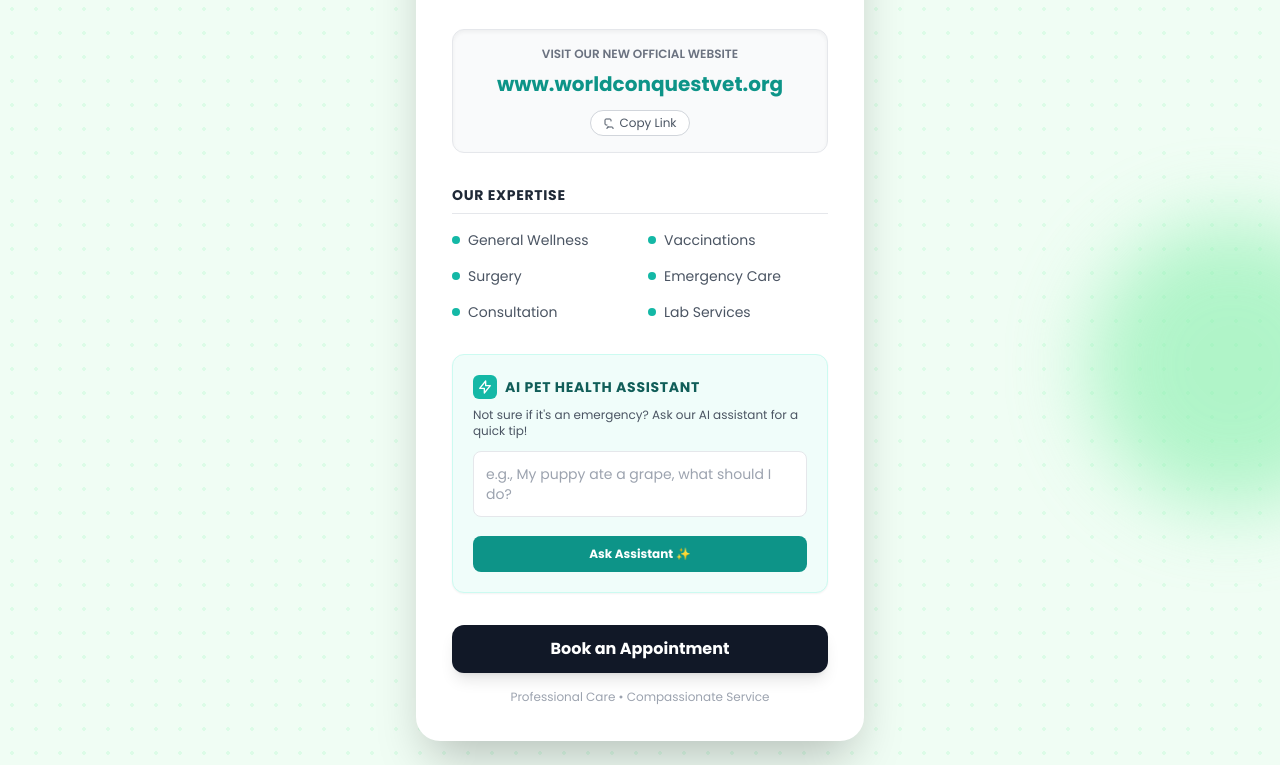
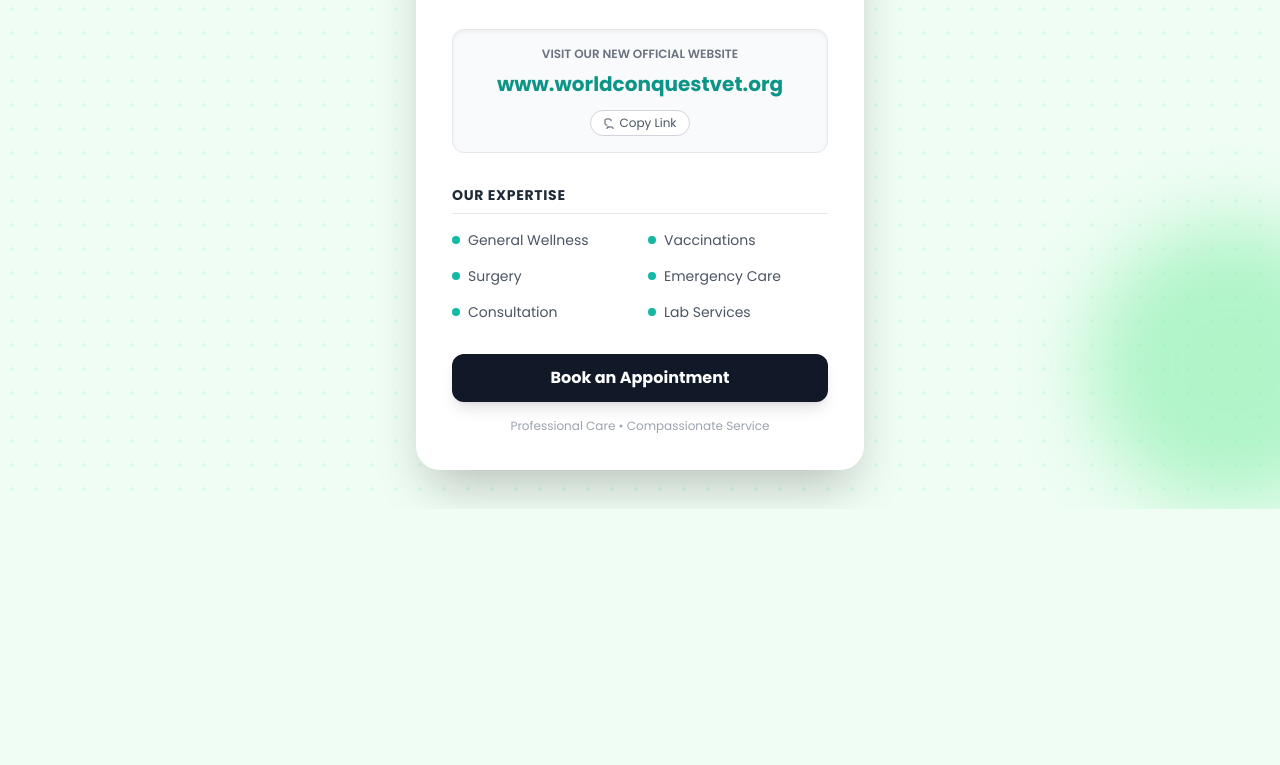
Before and after one commit to faithboy007/world-conquest-veterinary-home, a website: page microsite.html in a window 1280 px wide. Shown: the part 387-1152 px from the top of the page. After the commit the page ends 896 px from the top, so only its background shows below. Drawn offline with nearby package versions, Linux system fonts and the light colour scheme.

Commit message:
Remove AI Pet Health Assistant section from microsite
Co-Authored-By: Warp <agent@warp.dev>

```diff
--- a/microsite.html
+++ b/microsite.html
@@ -117,28 +117,6 @@
                 </div>
             </div>
 
-            <!-- AI Feature Section -->
-            <div class="bg-teal-50 rounded-xl p-5 border border-teal-100 mb-8 shadow-sm">
-                <div class="flex items-center gap-2 mb-2">
-                    <div class="bg-teal-500 text-white p-1 rounded-md">
-                        <svg xmlns="http://www.w3.org/2000/svg" class="h-4 w-4" fill="none" viewBox="0 0 24 24" stroke="currentColor">
-                            <path stroke-linecap="round" stroke-linejoin="round" stroke-width="2" d="M13 10V3L4 14h7v7l9-11h-7z" />
-                        </svg>
-                    </div>
-                    <h3 class="text-sm font-bold text-teal-800 uppercase tracking-wider">AI Pet Health Assistant</h3>
-                </div>
-                <p class="text-xs text-gray-600 mb-3">Not sure if it's an emergency? Ask our AI assistant for a quick tip!</p>
-
-                <textarea id="aiQuestion" rows="2" class="w-full text-sm p-3 rounded-lg border border-gray-200 focus:outline-none focus:border-teal-500 resize-none mb-3 placeholder-gray-400" placeholder="e.g., My puppy ate a grape, what should I do?"></textarea>
-
-                <button onclick="askAI()" id="askBtn" class="w-full bg-teal-600 hover:bg-teal-700 text-white text-xs font-bold py-2.5 px-4 rounded-lg transition-colors flex items-center justify-center gap-2">
-                    <span>Ask Assistant ✨</span>
-                </button>
-
-                <div id="aiResponse" class="hidden mt-3 text-sm text-gray-700 bg-white p-3 rounded-lg border border-teal-100 relative">
-                    <!-- Response goes here -->
-                </div>
-            </div>
 
             <!-- Call to Action -->
             <div class="text-center">
@@ -171,74 +149,6 @@
             }, 2000);
         }
 
-        // --- GEMINI API INTEGRATION ---
-        async function askAI() {
-            const questionInput = document.getElementById('aiQuestion');
-            const responseDiv = document.getElementById('aiResponse');
-            const btn = document.getElementById('askBtn');
-            const question = questionInput.value.trim();
-
-            if (!question) return;
-
-            // UI Loading State
-            btn.disabled = true;
-            const originalBtnText = btn.innerHTML;
-            btn.innerHTML = '<svg class="animate-spin h-4 w-4 text-white" xmlns="http://www.w3.org/2000/svg" fill="none" viewBox="0 0 24 24"><circle class="opacity-25" cx="12" cy="12" r="10" stroke="currentColor" stroke-width="4"></circle><path class="opacity-75" fill="currentColor" d="M4 12a8 8 0 018-8V0C5.373 0 0 5.373 0 12h4zm2 5.291A7.962 7.962 0 014 12H0c0 3.042 1.135 5.824 3 7.938l3-2.647z"></path></svg> Consulting AI...';
-
-            responseDiv.classList.add('hidden');
-            responseDiv.innerText = '';
-
-            try {
-                // Initialize API call
-                const apiKey = "AIzaSyCiO4DDdVHzajcUAnAqd-iPgGGa1Xcf7IE"; // Replace with your actual API key from https://makersuite.google.com/app/apikey
-                const prompt = `You are a helpful veterinary assistant for Dr. Dooyum at World Conquest Vet.
-                                The user is asking: "${question}"
-
-                                Provide a brief, comforting, and professional answer (max 3-4 sentences).
-                                IMPORTANT: ALWAYS end your response by suggesting they book an appointment with Dr. Dooyum for a full diagnosis.
-                                Do not provide specific medical dosages or prescriptions.`;
-
-                const url = `https://generativelanguage.googleapis.com/v1beta/models/gemini-2.5-flash-preview-09-2025:generateContent?key=${apiKey}`;
-
-                // Retry logic for robustness
-                const fetchWithRetry = async (retries = 3, delay = 1000) => {
-                    try {
-                        const response = await fetch(url, {
-                            method: 'POST',
-                            headers: { 'Content-Type': 'application/json' },
-                            body: JSON.stringify({
-                                contents: [{ parts: [{ text: prompt }] }]
-                            })
-                        });
-                        if (!response.ok) throw new Error(`HTTP error! status: ${response.status}`);
-                        return await response.json();
-                    } catch (err) {
-                        if (retries > 0) {
-                            await new Promise(resolve => setTimeout(resolve, delay));
-                            return fetchWithRetry(retries - 1, delay * 2);
-                        } else {
-                            throw err;
-                        }
-                    }
-                };
-
-                const data = await fetchWithRetry();
-                const aiText = data.candidates?.[0]?.content?.parts?.[0]?.text || "I couldn't generate a response. Please try again.";
-
-                // Display Response
-                responseDiv.innerHTML = `<span class="font-bold text-teal-600 block mb-1">AI Suggestion:</span> ${aiText}`;
-                responseDiv.classList.remove('hidden');
-
-            } catch (error) {
-                responseDiv.innerText = "Sorry, I couldn't connect to the assistant right now. Please try again later.";
-                responseDiv.classList.remove('hidden');
-                console.error(error);
-            } finally {
-                // Reset Button
-                btn.disabled = false;
-                btn.innerHTML = originalBtnText;
-            }
-        }
     </script>
 </body>
 </html>
```
